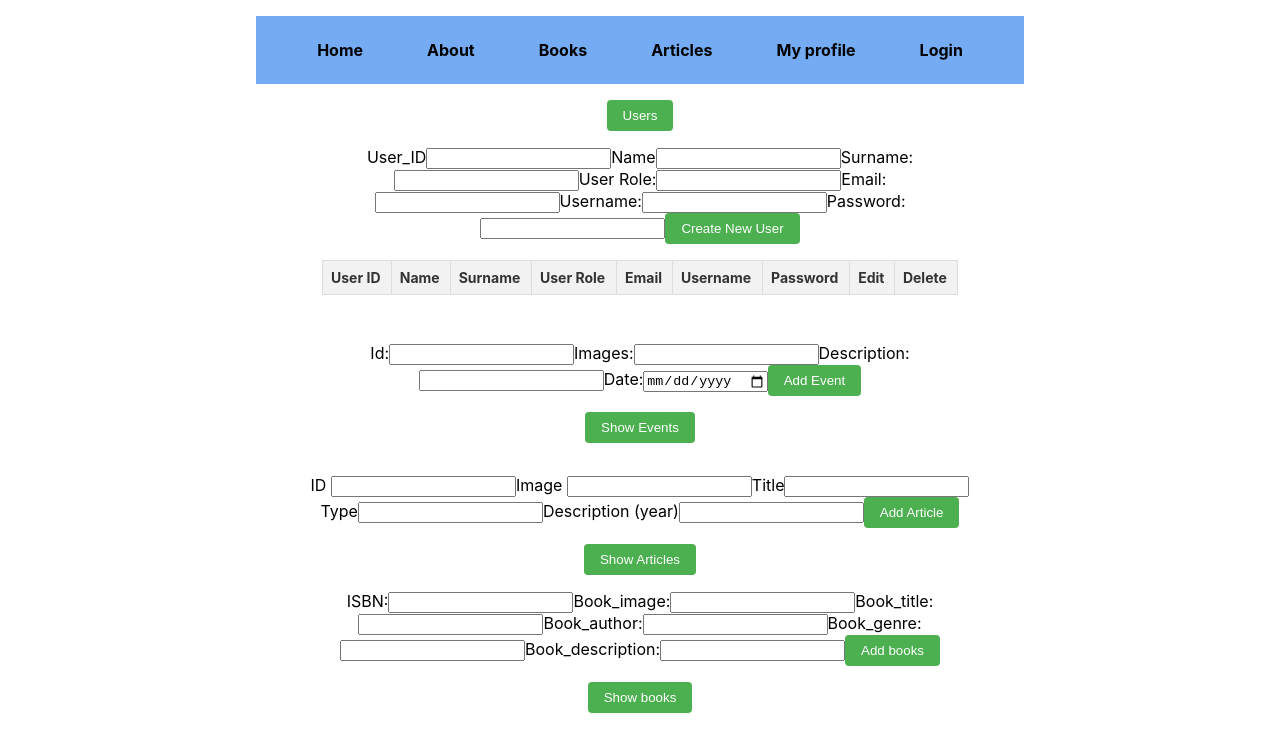
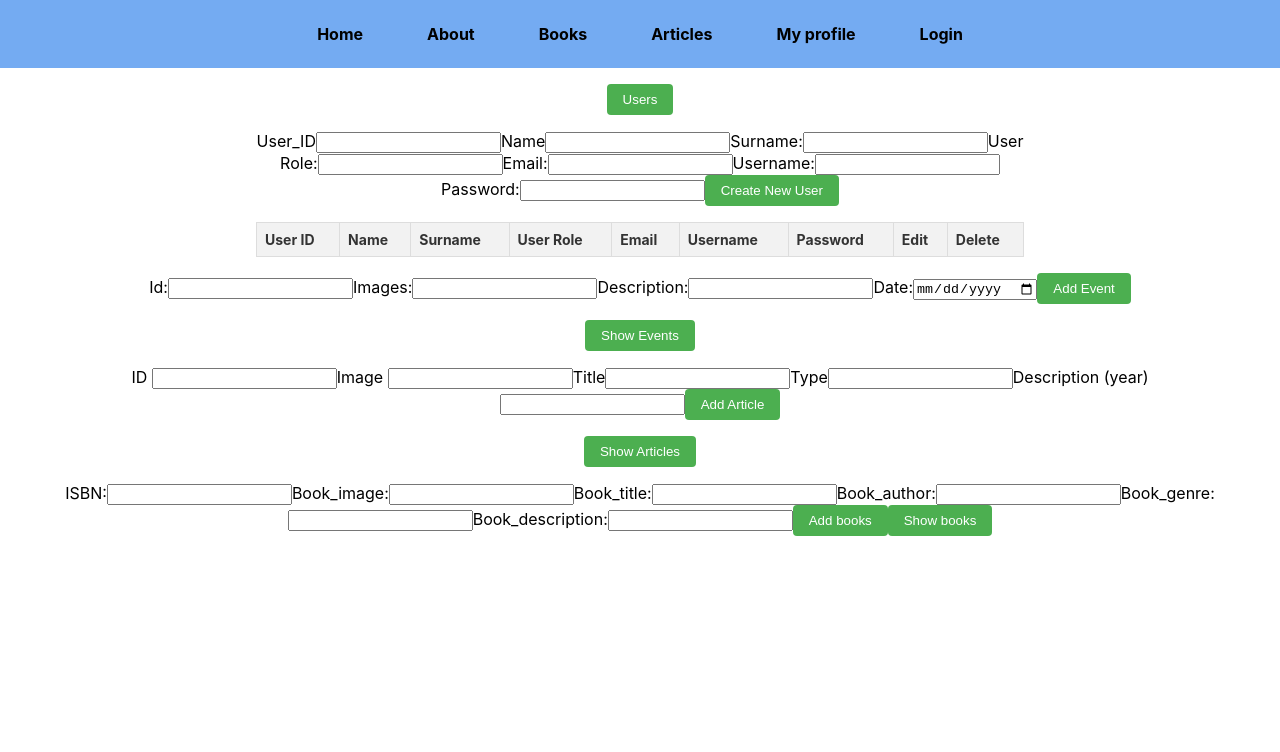
Before and after one commit to arbrudi/lab_course_1, a React (Create React App) app in the folder Project/: page /admin in a window 1280 px wide. Shown: the top 752 px of the page. Built offline with nearby package versions, Linux system fonts and the light colour scheme.

Commit message:
Error handling

```diff
--- a/Project/src/pages/AdminDashboard.js
+++ b/Project/src/pages/AdminDashboard.js
@@ -2,7 +2,7 @@ import AdminNav from "../components/adminNav";
 import "../pages/pages_css/admin_style.css"
 import Axios from 'axios';
 import React, { useState } from 'react';
-
+//Arbi
 const AdminDashboard = ()=> {
     const [userList, setUserList] = useState([]);
     const [newName, setNewName] = useState('');
@@ -205,7 +205,7 @@ const deletearticles =(Article_ID) =>{
   })
 };
 
-{/*leka */}
+{/*Leka */}
 
 const [ISBN, setISBN] = useState()
 const [Book_image, setBook_image] = useState('')
@@ -267,7 +267,7 @@ const updatebooksBook_description = (ISBN) => {
 const deletebooks = (ISBN) => {
   Axios.delete(`http://localhost:3001/admin/books/delete/${ISBN}`).then((response)=> {
     setbooksList(booksList.filter((val)=> {
-      return val.ISBN !== ISBN
+      return val.ISBN !== ISBN;
     }))
   })
 };
--- a/Project/src/pages/pages_css/admin_style.css
+++ b/Project/src/pages/pages_css/admin_style.css
@@ -4,30 +4,30 @@ table {
     font-size: 14px;
   }
 
-  /* Add spacing between table cells */
+
   td,
   th {
     padding: 8px;
   }
 
-  /* Add a border to table cells */
+
   td,
   th {
     border: 1px solid #ccc;
   }
 
-  /* Add background color to table header */
+
   th {
     background-color: #f2f2f2;
     font-weight: bold;
   }
 
-  /* Add hover effect to table rows */
+
   tr:hover {
     background-color: #f5f5f5;
   }
 
-  /* Style the "Users" button */
+
   button {
     background-color: #4caf50;
     color: white;
@@ -37,16 +37,11 @@ table {
     margin-bottom: 16px;
   }
 
-  /* Style the container */
-  .App {
+  .users-list {
+    margin-bottom: 16px;
     max-width: 800px;
     margin: 0 auto;
     padding: 16px;
-  }
-
-  /* Style the user list container */
-  .users-list {
-    margin-bottom: 16px;
   }
   .user-table {
     border-collapse: collapse;
```
Also changed, not shown: 1 other file (tests, documents, lock files or other folders).
